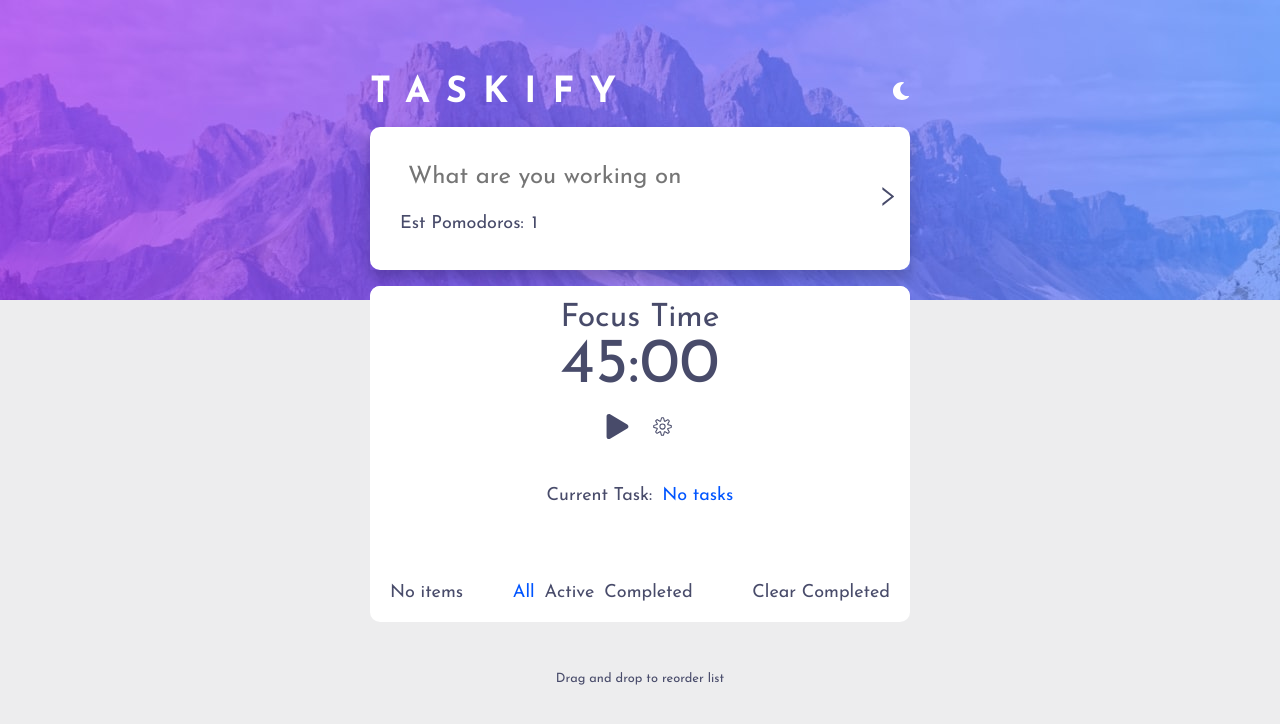
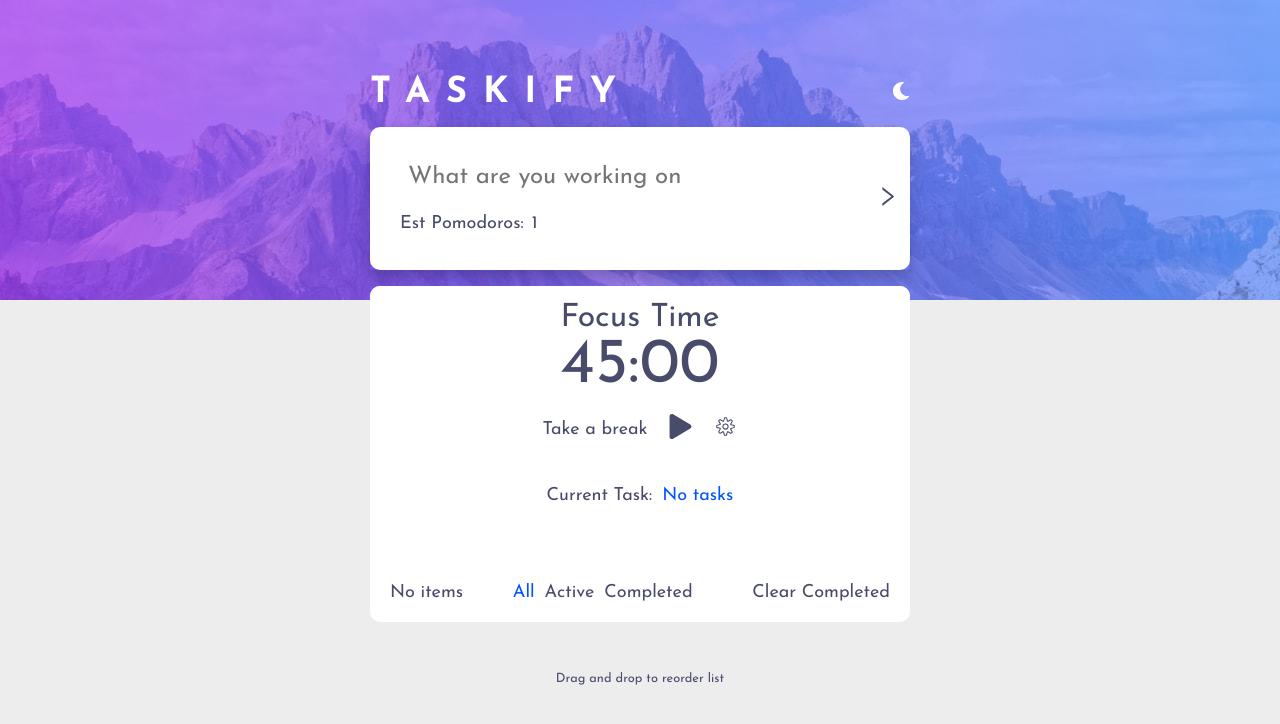
Before and after one commit to PrashanthBalakrishnan/toDoApp-frontendmentor, a React (Vite) app: page / in a window 1280 px wide. Shown: the top 724 px of the page. Built offline with nearby package versions, Linux system fonts and the light colour scheme.

Commit message:
removed pomodoro reducer

```diff
--- a/src/components/pomodoro/Pomodoro.tsx
+++ b/src/components/pomodoro/Pomodoro.tsx
@@ -1,18 +1,22 @@
 import { useEffect, useState } from "react";
 
-import { Action, TIMER_ACTIONS, TodoType } from "../../../src/utils/types";
+import {
+  Action,
+  PomodoroState,
+  TIMER_ACTIONS,
+  TodoType,
+} from "../../../src/utils/types";
 import "./pomodoro.scss";
 
 import { CiSettings } from "react-icons/ci";
 import { FaPlay, FaPause } from "react-icons/fa";
-import { initialState } from "../pomodoroReducer/pomodoroReducer";
 import Settings from "./components/settings/Settings";
 
 interface PomodoroProps {
   setTodos: React.Dispatch<React.SetStateAction<TodoType[]>>;
   currentTask: TodoType;
   setCurrentTask: React.Dispatch<React.SetStateAction<TodoType>>;
-  state: typeof initialState;
+  state: PomodoroState;
   dispatch: React.Dispatch<Action>;
 }
 
@@ -27,26 +31,12 @@ const Pomodoro = ({
   useEffect(() => {
     let interval: number | undefined;
 
-    function increasePomodoroCount(id: string) {
-      setTodos((currentTodos) => {
-        return currentTodos.map((todo) => {
-          if (todo.id === id) {
-            return { ...todo, pomodoroCount: todo.pomodoroCount + 1 };
-          }
-          return todo;
-        });
-      });
-    }
-
     if (state.isActive) {
       interval = setInterval(() => {
         dispatch({ type: TIMER_ACTIONS.TICK });
-      }, 1000);
+      }, 1);
     } else {
       clearInterval(interval);
-      if (state.isBreak) {
-        increasePomodoroCount(currentTask.id);
-      }
     }
 
     return () => clearInterval(interval);
@@ -78,6 +68,12 @@ const Pomodoro = ({
             </p>
           </div>
           <div className="pomodoro__buttons">
+            <button
+              type="button"
+              onClick={() => dispatch({ type: TIMER_ACTIONS.TAKE_BREAK })}
+            >
+              Take a break
+            </button>
             {state.isActive ? (
               <div className="pomodoro__pauseContainer">
                 <button
--- a/src/components/pomodoroReducer/pomodoroReducer.tsx
+++ /dev/null
@@ -1,86 +0,0 @@
-import { Action, PomodoroState, TIMER_ACTIONS } from "../../utils/types";
-import alarm from "../../assets/alarmsound.mp3";
-
-export const initialState: PomodoroState = {
-  focusMinutes: 45,
-  breakMinutes: 15,
-  seconds: 0,
-  isActive: false,
-  isBreak: false,
-};
-
-function playAlarm() {
-  new Audio(alarm).play();
-}
-
-export const pomodoroReducer = (state: PomodoroState, action: Action) => {
-  switch (action.type) {
-    case TIMER_ACTIONS.START:
-      return {
-        ...state,
-        isActive: true,
-      };
-    case TIMER_ACTIONS.PAUSE:
-      return {
-        ...state,
-        isActive: false,
-      };
-    case TIMER_ACTIONS.RESET: {
-      return { ...state };
-    }
-
-    case TIMER_ACTIONS.SET_FOCUS: {
-      return { ...state, focusMinutes: action.payload?.minutes };
-    }
-
-    case TIMER_ACTIONS.SET_BREAK: {
-      return { ...state, breakMinutes: action.payload?.minutes };
-    }
-    case TIMER_ACTIONS.TICK: {
-      if (!state.isBreak) {
-        if (state.seconds === 0) {
-          if (state.focusMinutes === 0) {
-            playAlarm();
-            return {
-              ...state,
-              isBreak: !state.isBreak,
-            };
-          } else {
-            return {
-              ...state,
-              focusMinutes: (state.focusMinutes ?? 0) - 1,
-              seconds: 59,
-            };
-          }
-        } else {
-          return { ...state, seconds: state.seconds - 1 };
-        }
-      } else {
-        if (state.seconds === 0) {
-          if (state.breakMinutes === 0) {
-            playAlarm();
-            return {
-              ...state,
-              isBreak: !state.isBreak,
-            };
-          } else {
-            return {
-              ...state,
-              breakMinutes: (state.breakMinutes ?? 0) - 1,
-              seconds: 59,
-            };
-          }
-        } else {
-          return { ...state, seconds: state.seconds - 1 };
-        }
-      }
-    }
-
-    case TIMER_ACTIONS.TAKE_BREAK: {
-      return { ...state, isBreak: true };
-    }
-
-    default:
-      return state;
-  }
-};
--- a/src/components/todoList/TodoList.tsx
+++ b/src/components/todoList/TodoList.tsx
@@ -1,15 +1,16 @@
 import { useEffect, useReducer, useState } from "react";
-import { TodoType } from "../../utils/types";
+import {
+  Action,
+  PomodoroState,
+  TIMER_ACTIONS,
+  TodoType,
+} from "../../utils/types";
 import TodoFilter from "../todoFilter/TodoFilter";
 import TodoItem from "../todoItem/TodoItem";
 import "./todoList.scss";
 import { Draggable, Droppable } from "react-beautiful-dnd";
 import Pomodoro from "../pomodoro/Pomodoro";
-
-import {
-  initialState,
-  pomodoroReducer,
-} from "../pomodoroReducer/pomodoroReducer";
+import alarm from "../../assets/alarmsound.mp3";
 
 interface TodoListProps {
   todos: TodoType[];
@@ -23,10 +24,106 @@ const defaultValue = {
   totalPomodoro: 0,
 };
 
+function playAlarm() {
+  new Audio(alarm).play();
+}
+
 const TodoList: React.FC<TodoListProps> = ({ setTodos, todos }) => {
   const [currentTask, setCurrentTask] = useState<TodoType>(
     todos[0] || defaultValue
   );
+
+  function increasePomodoroCount(id: string) {
+    setTodos((currentTodos) => {
+      return currentTodos.map((todo) => {
+        if (todo.id === id) {
+          return { ...todo, pomodoroCount: todo.pomodoroCount + 1 };
+        }
+        return todo;
+      });
+    });
+  }
+
+  const initialState: PomodoroState = {
+    focusMinutes: 45,
+    breakMinutes: 15,
+    seconds: 0,
+    isActive: false,
+    isBreak: false,
+  };
+
+  const pomodoroReducer = (state: PomodoroState, action: Action) => {
+    switch (action.type) {
+      case TIMER_ACTIONS.START:
+        return {
+          ...state,
+          isActive: true,
+        };
+      case TIMER_ACTIONS.PAUSE:
+        return {
+          ...state,
+          isActive: false,
+        };
+      case TIMER_ACTIONS.RESET: {
+        return { ...state };
+      }
+
+      case TIMER_ACTIONS.SET_FOCUS: {
+        return { ...state, focusMinutes: action.payload?.minutes };
+      }
+
+      case TIMER_ACTIONS.SET_BREAK: {
+        return { ...state, breakMinutes: action.payload?.minutes };
+      }
+      case TIMER_ACTIONS.TICK: {
+        if (!state.isBreak) {
+          if (state.seconds === 0) {
+            if (state.focusMinutes === 0) {
+              playAlarm();
+              increasePomodoroCount(currentTask.id);
+              return {
+                ...initialState,
+                isBreak: !state.isBreak,
+              };
+            } else {
+              return {
+                ...state,
+                focusMinutes: (state.focusMinutes ?? 0) - 1,
+                seconds: 59,
+              };
+            }
+          } else {
+            return { ...state, seconds: state.seconds - 1 };
+          }
+        } else {
+          if (state.seconds === 0) {
+            if (state.breakMinutes === 0) {
+              playAlarm();
+              return {
+                ...initialState,
+                isBreak: !state.isBreak,
+              };
+            } else {
+              return {
+                ...state,
+                breakMinutes: (state.breakMinutes ?? 0) - 1,
+                seconds: 59,
+              };
+            }
+          } else {
+            return { ...state, seconds: state.seconds - 1 };
+          }
+        }
+      }
+
+      case TIMER_ACTIONS.TAKE_BREAK: {
+        return { ...state, isBreak: true };
+      }
+
+      default:
+        return state;
+    }
+  };
 
   const [state, dispatch] = useReducer(pomodoroReducer, initialState, () => {
     const localValue = localStorage.getItem("pomoState");
```
